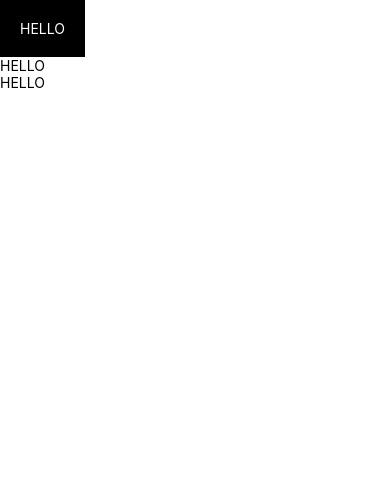
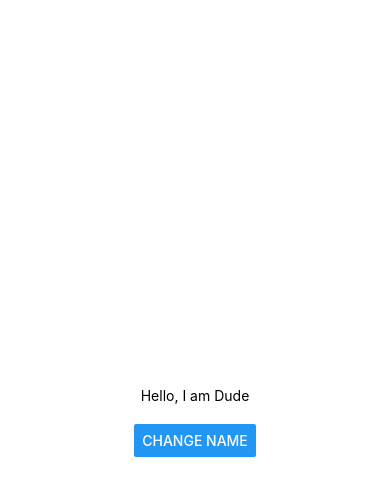
Before and after one commit to ShabanK/react-native-list-app, a React Native app: screen / in a window 390 px wide. Shown: the top 496 px of the page. Built offline with nearby package versions, Linux system fonts and the light colour scheme.

Commit message:
using useState

```diff
--- a/App.js
+++ b/App.js
@@ -1,18 +1,21 @@
 import { StatusBar } from "expo-status-bar";
-import React from "react";
-import { StyleSheet, Text, View } from "react-native";
+import React, { useState } from "react";
+import { StyleSheet, Text, View, Button } from "react-native";
 
 export default function App() {
+  const [name, setName] = useState("Dude");
+  let changeName = () => {
+    setName("Shaban");
+  };
   return (
     <View style={styles.container}>
-      <View style={styles.header}>
-        <Text style={styles.headerText}>HELLO</Text>
-      </View>
-      <View>
-        <Text>HELLO</Text>
-      </View>
-      <View>
-        <Text>HELLO</Text>
+      <Text>Hello, I am {name}</Text>
+      <View style={styles.buttonDiv}>
+        <Button
+          style={styles.button}
+          title="Change Name"
+          onPress={changeName}
+        />
       </View>
     </View>
   );
@@ -22,14 +25,10 @@ const styles = StyleSheet.create({
   container: {
     flex: 1,
     backgroundColor: "#fff",
-    alignItems: "flex-start",
-    justifyContent: "flex-start",
+    alignItems: "center",
+    justifyContent: "center",
   },
-  header: {
-    backgroundColor: "#000",
-    padding: 20,
-  },
-  headerText: {
-    color: "#fff",
+  buttonDiv: {
+    marginTop: 20,
   },
 });
```
